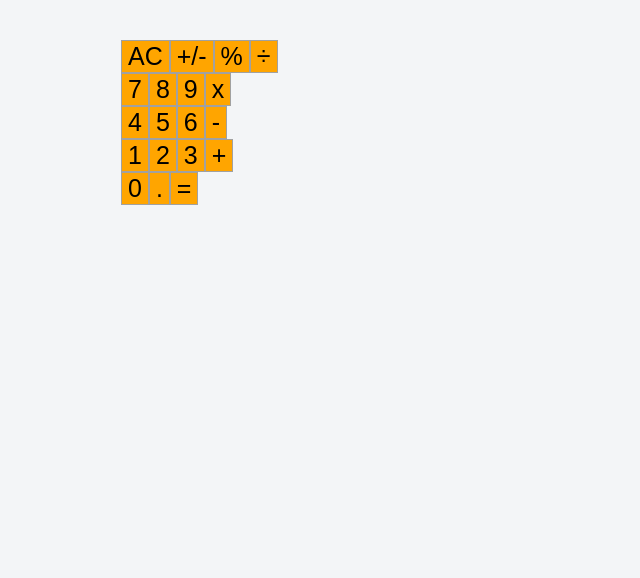
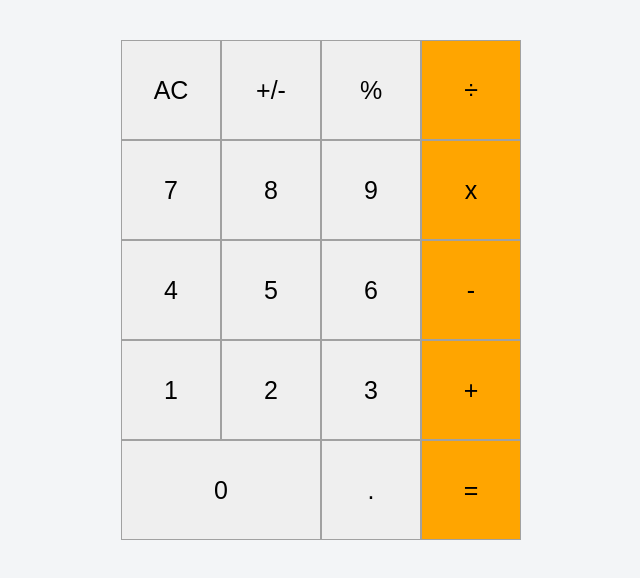
Before and after one commit to elberthcorniell/calculator-react-js, a React (Create React App) app: page / in a window 1280 px wide. Shown: the top 578 px of the page, without its empty margins (319-959 px from the left). Built offline with nearby package versions, Linux system fonts and the light colour scheme.

Commit message:
Update ButtonPanel.js

```diff
--- a/src/components/ButtonPanel.js
+++ b/src/components/ButtonPanel.js
@@ -16,33 +16,33 @@ class ButtonPanel extends Component {
   render() {
     return (
       <>
-        <div>
-          <Button name="AC" clickHandler={this.handleClick} />
-          <Button name="+/-" clickHandler={this.handleClick} />
-          <Button name="%" clickHandler={this.handleClick} />
+        <div className="button-grid">
+          <Button color="" name="AC" clickHandler={this.handleClick} />
+          <Button color="" name="+/-" clickHandler={this.handleClick} />
+          <Button color="" name="%" clickHandler={this.handleClick} />
           <Button name="÷" clickHandler={this.handleClick} />
         </div>
-        <div>
-          <Button name="7" clickHandler={this.handleClick} />
-          <Button name="8" clickHandler={this.handleClick} />
-          <Button name="9" clickHandler={this.handleClick} />
+        <div className="button-grid">
+          <Button color="" name="7" clickHandler={this.handleClick} />
+          <Button color="" name="8" clickHandler={this.handleClick} />
+          <Button color="" name="9" clickHandler={this.handleClick} />
           <Button name="x" clickHandler={this.handleClick} />
         </div>
-        <div>
-          <Button name="4" clickHandler={this.handleClick} />
-          <Button name="5" clickHandler={this.handleClick} />
-          <Button name="6" clickHandler={this.handleClick} />
+        <div className="button-grid">
+          <Button color="" name="4" clickHandler={this.handleClick} />
+          <Button color="" name="5" clickHandler={this.handleClick} />
+          <Button color="" name="6" clickHandler={this.handleClick} />
           <Button name="-" clickHandler={this.handleClick} />
         </div>
-        <div>
-          <Button name="1" clickHandler={this.handleClick} />
-          <Button name="2" clickHandler={this.handleClick} />
-          <Button name="3" clickHandler={this.handleClick} />
+        <div className="button-grid">
+          <Button color="" name="1" clickHandler={this.handleClick} />
+          <Button color="" name="2" clickHandler={this.handleClick} />
+          <Button color="" name="3" clickHandler={this.handleClick} />
           <Button name="+" clickHandler={this.handleClick} />
         </div>
-        <div>
-          <Button name="0" clickHandler={this.handleClick} />
-          <Button name="." clickHandler={this.handleClick} />
+        <div className="button-grid zero">
+          <Button color="" name="0" clickHandler={this.handleClick} />
+          <Button color="" name="." clickHandler={this.handleClick} />
           <Button name="=" clickHandler={this.handleClick} />
         </div>
       </>
```
